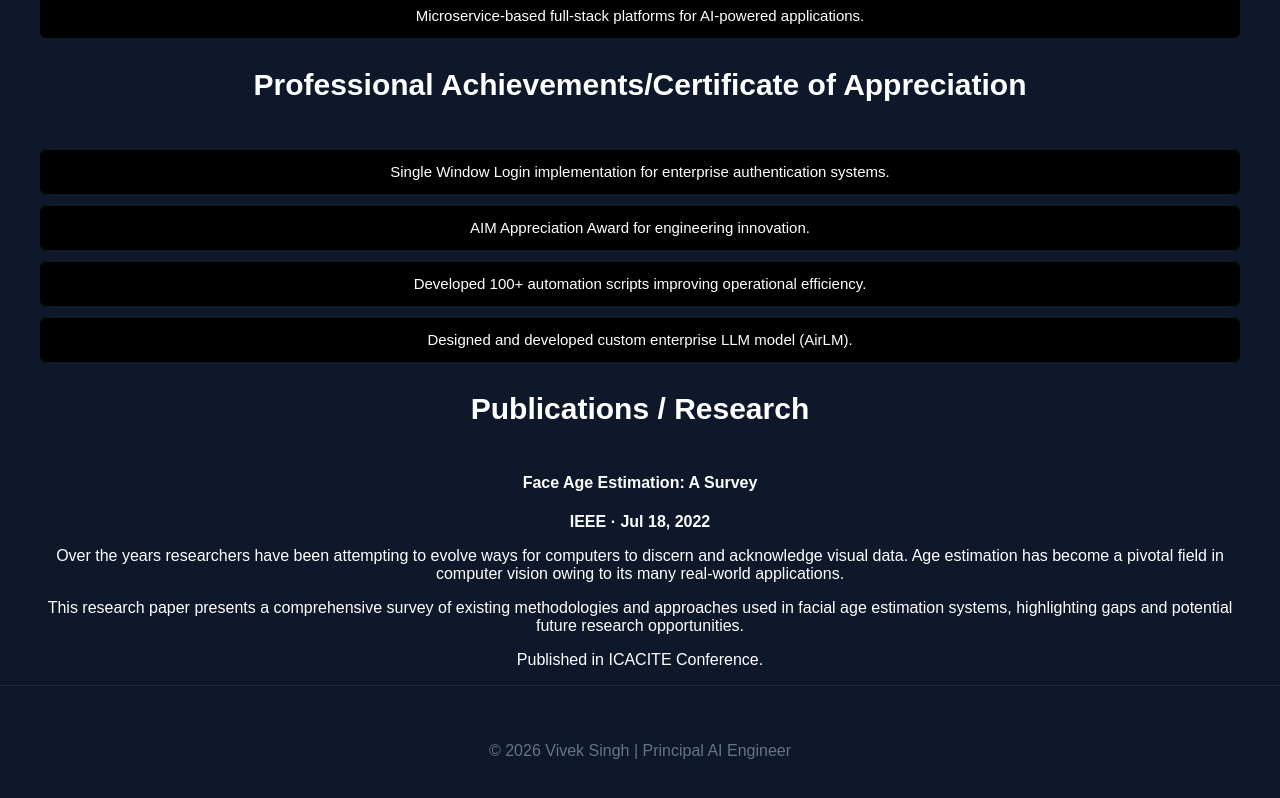
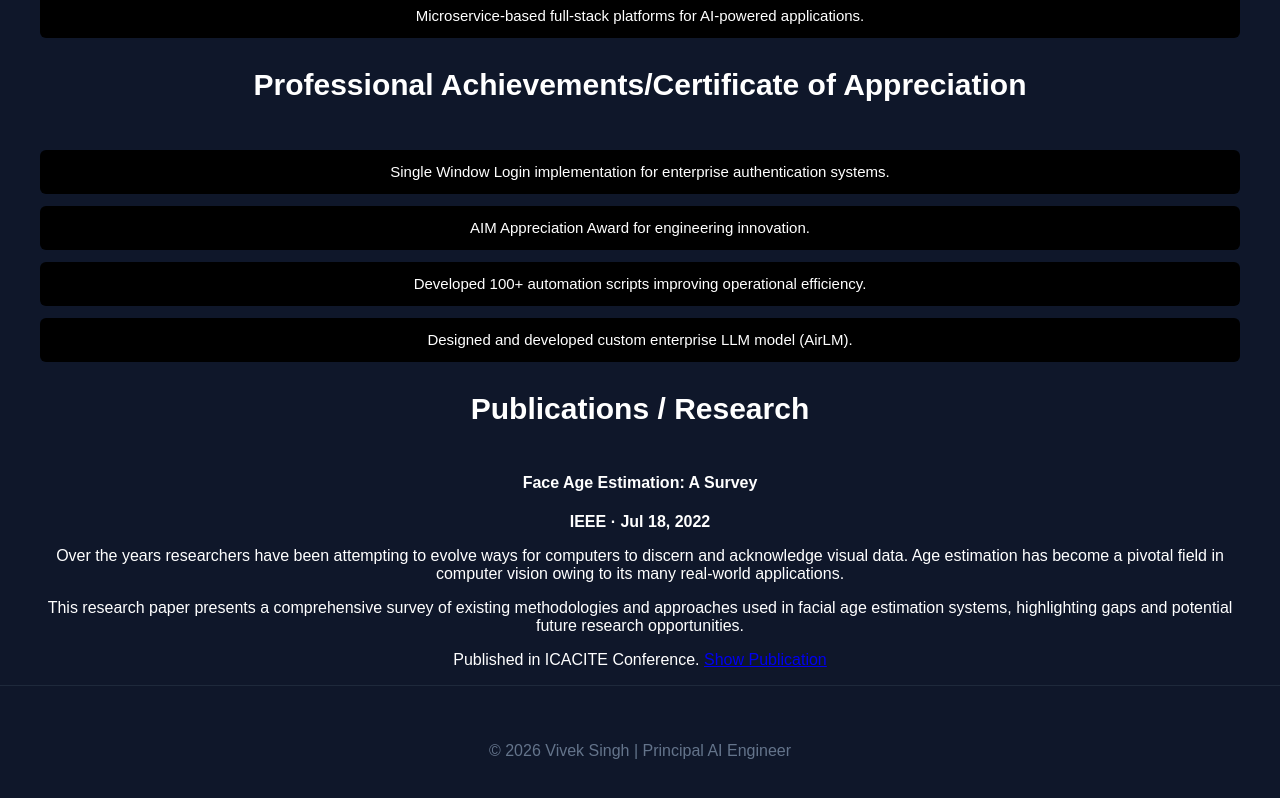
Before and after one commit to vivek792/Portfolio, a React (Create React App) app: page / in a window 1280 px wide. Shown: the part 4016-4814 px from the top of the page. Built offline with nearby package versions, Linux system fonts and the light colour scheme.

Commit message:
Add link to ICACITE Conference publication

```diff
--- a/src/Components/portfolio.js
+++ b/src/Components/portfolio.js
@@ -339,7 +339,7 @@ const Portfolio = () => {
         </p>
 
         <p>
-          Published in ICACITE Conference.
+          Published in ICACITE Conference. <a href="https://ieeexplore.ieee.org/document/9823726"  style={{textdecoration:'None'}}>Show Publication</a>
         </p>
 
       </section>
```
